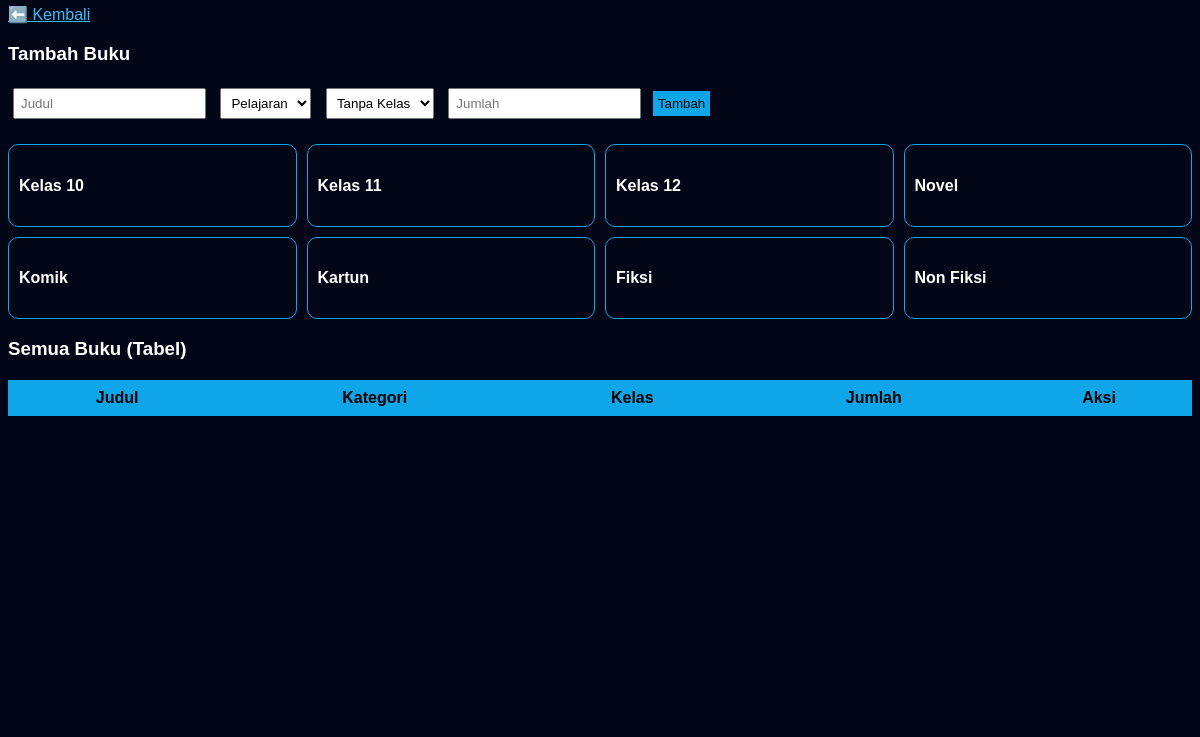
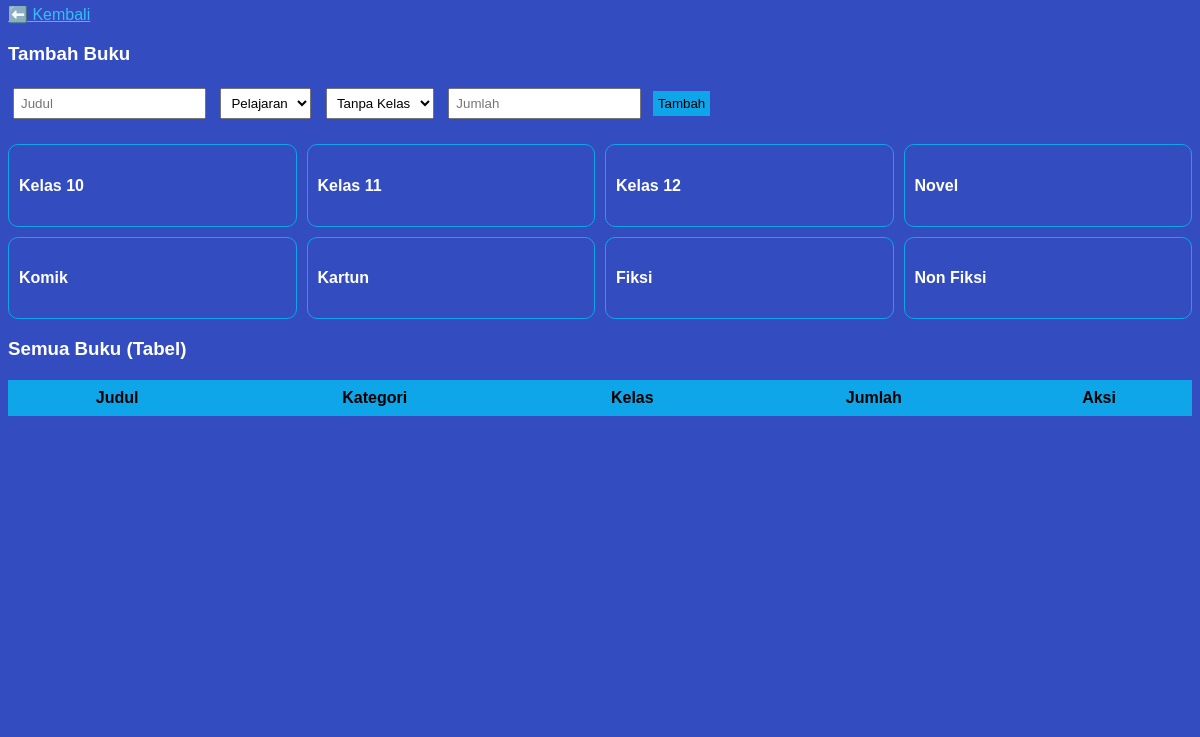
Before and after one commit to AnggarGamers/Perpustakaan, an Electron app: page inventaris.html in a window 1200 px wide. Shown: the part 63-800 px from the top of the page. Drawn offline with Linux system fonts and the light colour scheme; no server answers.

Commit message:
Refactor inventaris.html with updated styles
Updated styles and functionality for the inventory page.

```diff
--- a/inventaris.html
+++ b/inventaris.html
@@ -4,7 +4,7 @@
 <title>Inventaris Buku</title>
 
 <style>
-body{background:#020617;color:white;font-family:sans-serif}
+body{background:#334dc0;color:white;font-family:sans-serif}
 
 .grid{
   display:grid;
```
